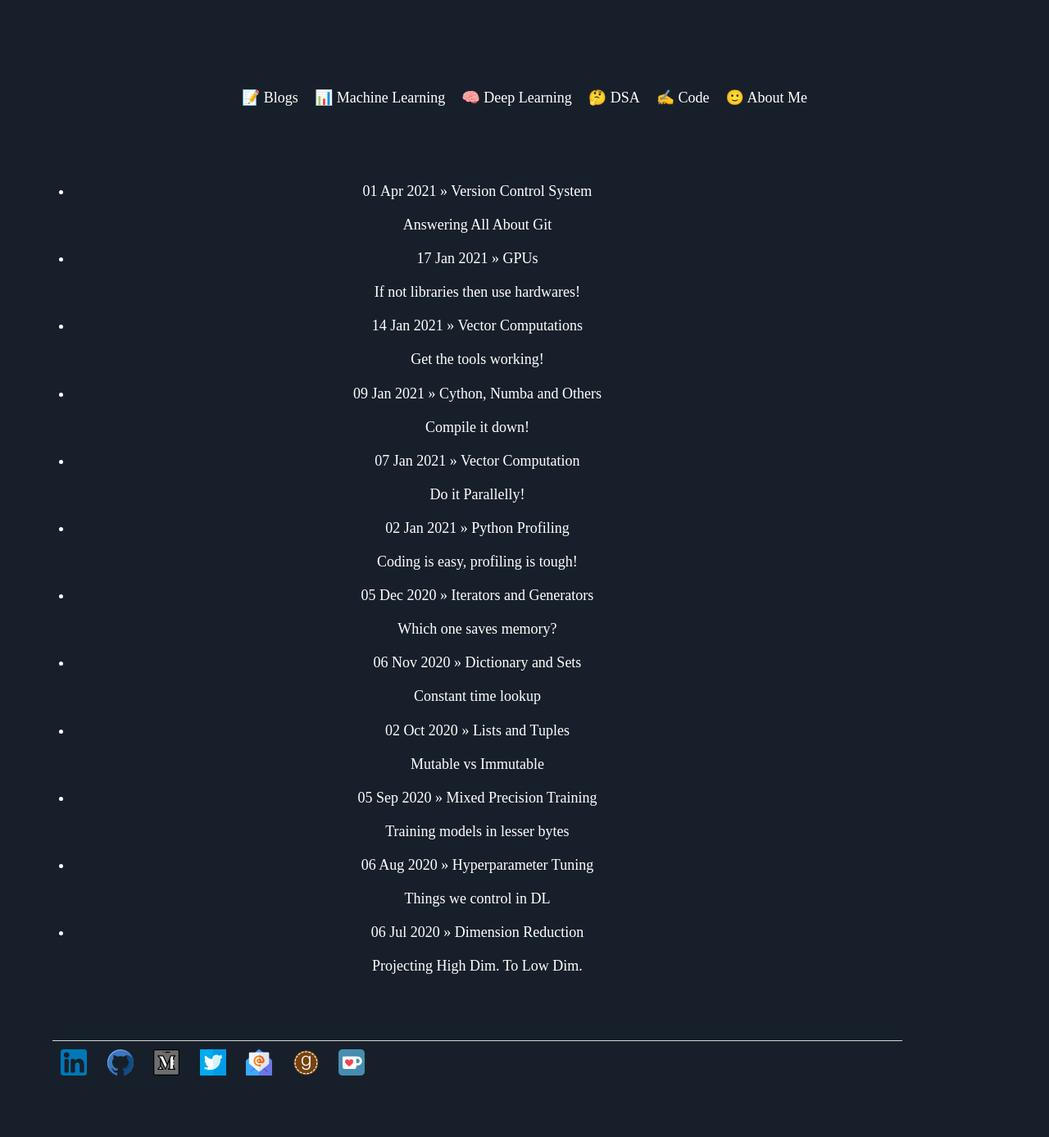
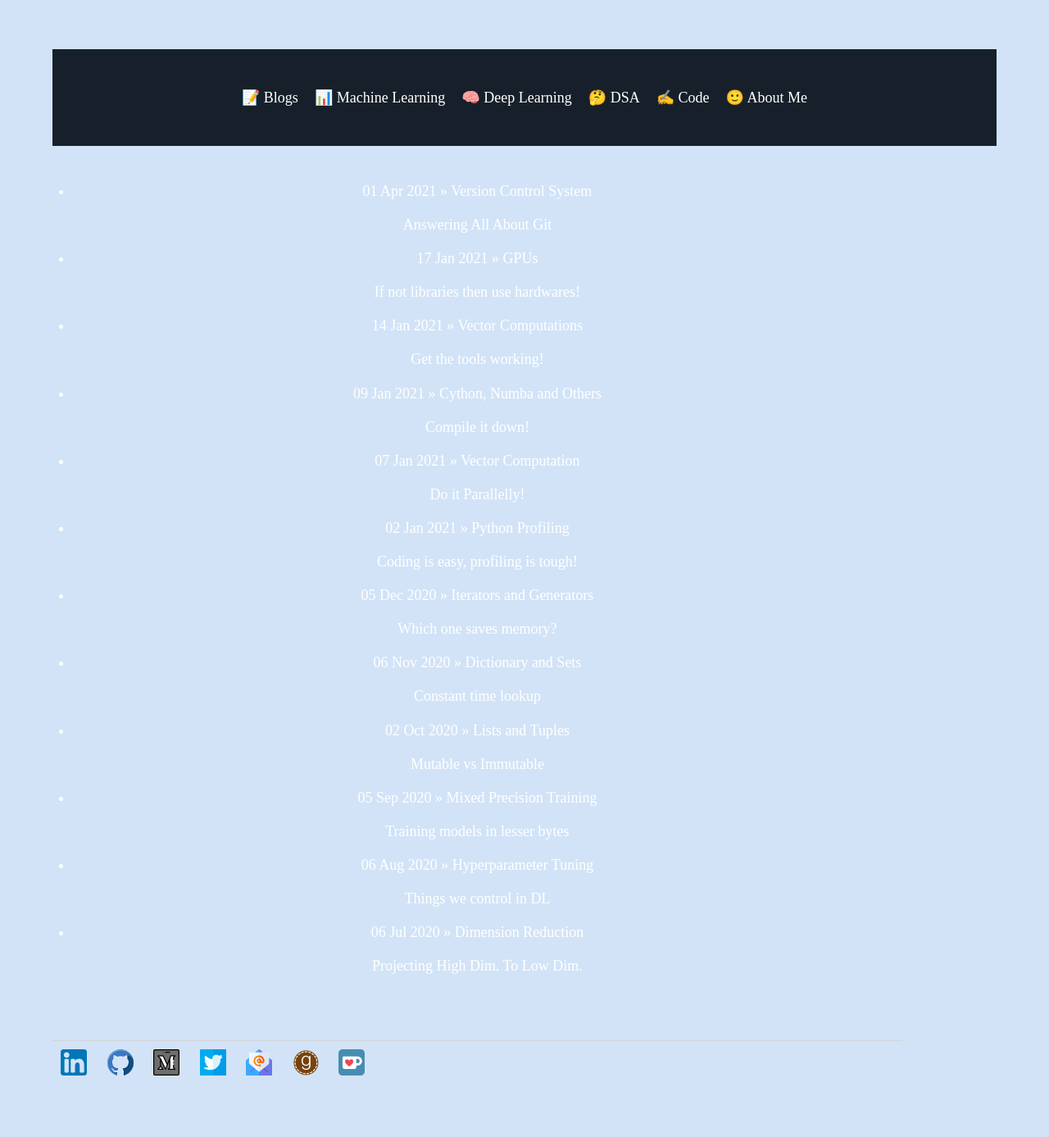
Before and after one commit to Mayurji/mayurji.github.io, a Jekyll site: the page built from index.html, in a window 1280 px wide. Shown: the whole page at 82% size. Built offline with Jekyll 4.4.1, drawn with Linux system fonts in a browser that asks for light colours; nearby versions of some CDN libraries.

Commit message:
change bg color

```diff
--- a/_layouts/default.html
+++ b/_layouts/default.html
@@ -10,7 +10,7 @@
 		<link rel="stylesheet" href="https://cdnjs.cloudflare.com/ajax/libs/font-awesome/5.12.0-2/css/all.min.css" integrity="sha256-46r060N2LrChLLb5zowXQ72/iKKNiw/lAmygmHExk/o=" crossorigin="anonymous" />
 
 	</head>
-	<body style="background-color:#17202a;" style="width:90%"> <!-- #d9d6d6 -->
+	<body style="background-color:#d2e3f7;" style="width:90%"> <!-- #d9d6d6 -->
 		 <nav>
 		   <!-- <div class="logo"><h2>📝</h2></div>-->
 		    <div class="openMenu"><i class="fa fa-bars"></i></div>
```
